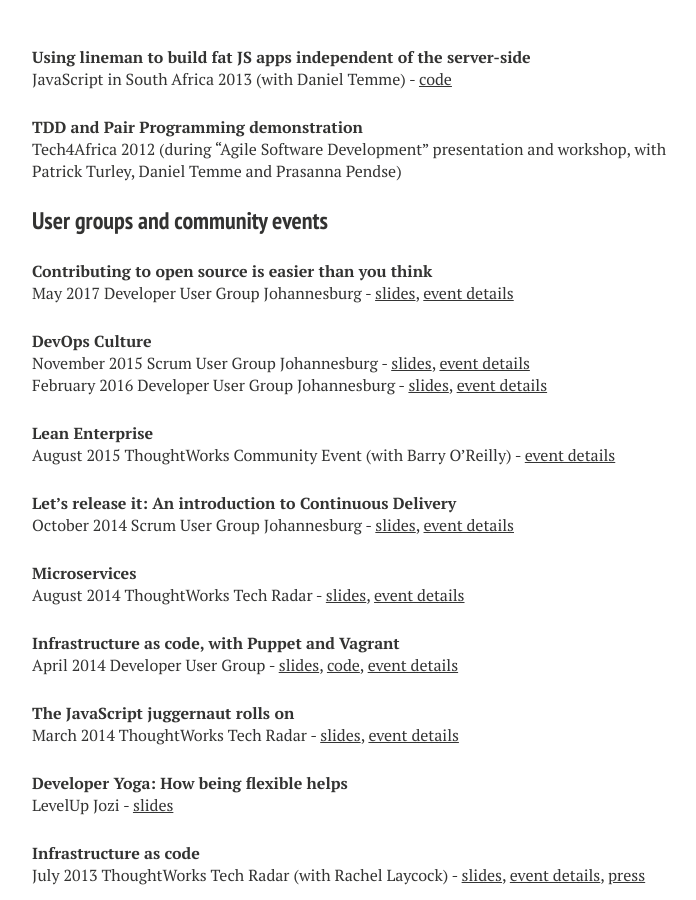
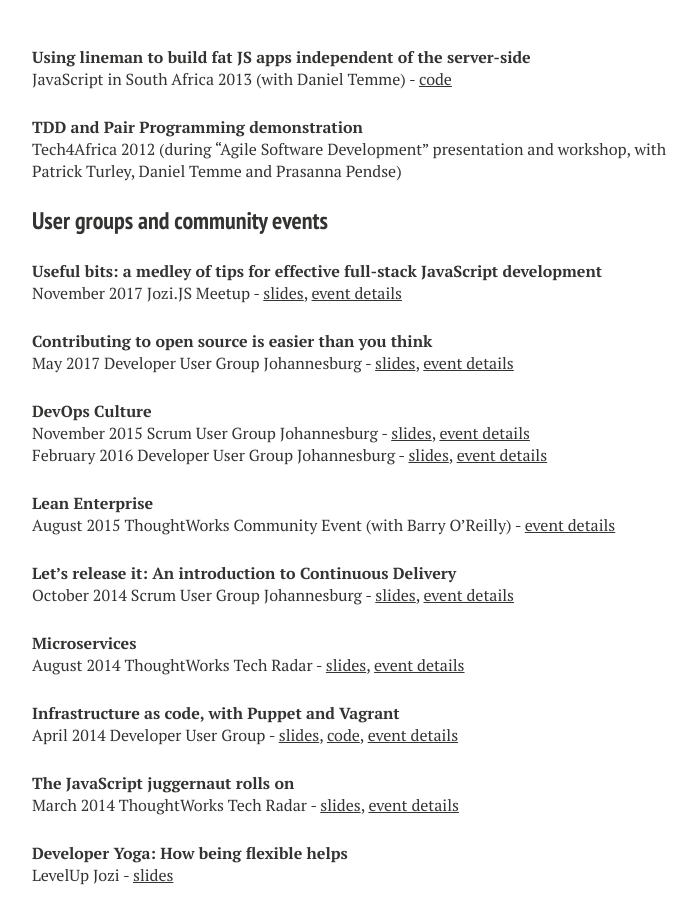
Before and after one commit to rouanw/rouanw.github.io, a Jekyll site: the page built from talks/index.md, in a window 1280 px wide and 900 px high, scrolled down 2796 px. Shown: the whole window, without its empty margins (288-984 px from the left). Built offline with Jekyll 4.4.1, drawn with Linux system fonts in a browser that asks for light colours; nearby versions of some CDN libraries; some web fonts are replaced; comment, search, counter and statistics services are not loaded.

Commit message:
add jozijs talk slides

```diff
--- a/talks/index.md
+++ b/talks/index.md
@@ -63,6 +63,9 @@ Tech4Africa 2012 (during “Agile Software Development” presentation and works
 
 ### User groups and community events
 
+__Useful bits: a medley of tips for effective full-stack JavaScript development__
+November 2017 Jozi.JS Meetup - [slides](https://cdn.rawgit.com/rouanw/jozijs2017/d26a2074/index.html), [event details](https://www.meetup.com/Jozi-JS/events/243167240/)
+
 __Contributing to open source is easier than you think__
 May 2017 Developer User Group Johannesburg - [slides](https://www.slideshare.net/rouanw/contributing-to-open-source-is-easier-than-you-think), [event details](https://www.meetup.com/DeveloperUG/events/233442021/)
 
```
